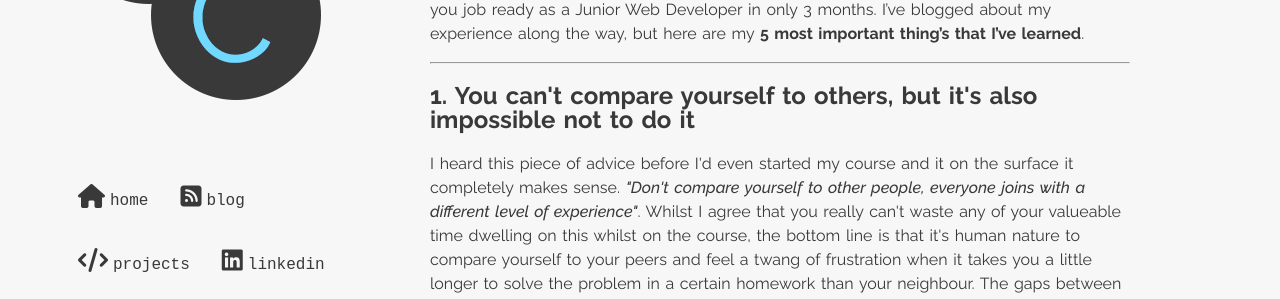
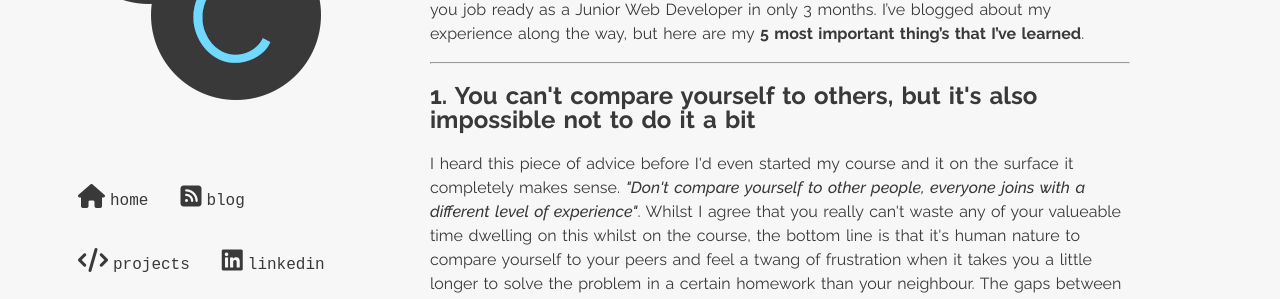
Before and after one commit to chansecampbell/chansecampbell.github.io, a Jekyll site: the page built from _posts/2016-07-03-the-5-most-important-things-that-i-learned-from-coding-bootcamp.md, in a window 1280 px wide and 900 px high. Shown: the part 219-518 px from the top of the window. Built offline with Jekyll 4.4.1, drawn with Linux system fonts in a browser that asks for light colours; nearby versions of some CDN libraries.

Commit message:
tweaked a headers wording.

```diff
--- a/_posts/2016-07-03-the-5-most-important-things-that-i-learned-from-coding-bootcamp.md
+++ b/_posts/2016-07-03-the-5-most-important-things-that-i-learned-from-coding-bootcamp.md
@@ -8,7 +8,7 @@ title: The 5 most important things that I learned from coding bootcamp
 
 A month ago I finished a <strong>12 week course</strong> at <strong>General Assembly</strong> in London which aims to get you job ready as a Junior Web Developer in only 3 months. I've blogged about my experience along the way, but here are my <strong>5 most important thing's that I've learned</strong>.
 <hr>
-<div> <h2>1. You can't compare yourself to others, but it's also impossible not to do it</h2>
+<div> <h2>1. You can't compare yourself to others, but it's also impossible not to do it a bit</h2>
       I heard this piece of advice before I'd even started my course and it on the surface it completely makes sense. <em>"Don't compare yourself to other people, everyone joins with a different level of experience"</em>. Whilst I agree that you really can't waste any of your valueable time dwelling on this whilst on the course, the bottom line is that it's human nature to compare yourself to your peers and feel a twang of frustration when it takes you a little longer to solve the problem in a certain homework than your neighbour. The gaps between individuals abilities is especially prevalent within the first month as front-end ground is covered that some have already taught
       themself but this is just something that you've <strong>got to accept</strong>.
 </div>
```
